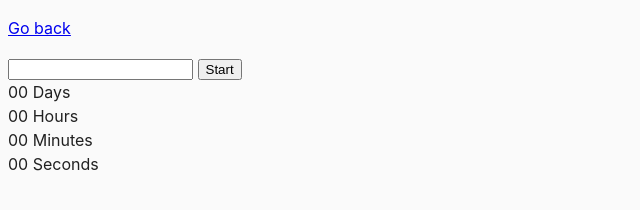
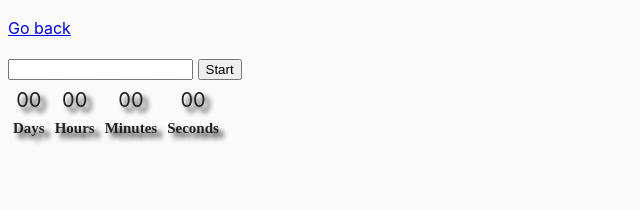
Before and after one commit to Konstantin-Kotenko/goit-js-hw-09, a website built with Parcel: page src/02-timer.html in a window 1280 px wide. Shown: the whole page, without its empty margins (0-640 px from the left). Built offline with nearby package versions, Linux system fonts and the light colour scheme.

Commit message:
start_2_task

```diff
--- a/package.json
+++ b/package.json
@@ -24,5 +24,8 @@
     "parcel-plugin-nuke-dist": "^1.0.1",
     "posthtml-include": "^1.6.2",
     "sass": "^1.32.8"
+  },
+  "dependencies": {
+    "flatpickr": "^4.6.13"
   }
 }
--- a/src/css/common.css
+++ b/src/css/common.css
@@ -3,8 +3,8 @@
 }
 
 body {
-  font-family: -apple-system, BlinkMacSystemFont, 'Segoe UI', Roboto,
-    Oxygen-Sans, Ubuntu, Cantarell, 'Helvetica Neue', sans-serif;
+  font-family: -apple-system, BlinkMacSystemFont, 'Segoe UI', Roboto, Oxygen-Sans, Ubuntu, Cantarell,
+    'Helvetica Neue', sans-serif;
   -webkit-font-smoothing: antialiased;
   -moz-osx-font-smoothing: grayscale;
   background-color: #fafafa;
@@ -16,3 +16,24 @@ img {
   display: block;
   max-width: 100%;
 }
+
+.timer {
+  display: flex;
+}
+.field {
+  padding: 5px;
+  text-align: center;
+}
+
+.value {
+  display: block;
+  align-items: center;
+  font-size: 20px;
+  text-shadow: 2px 2px 20px #fff, 5px 5px 5px #000000;
+}
+.label {
+  font-size: 15px;
+  font-weight: 900;
+  text-shadow: 2px 2px 20px #fff, 5px 5px 5px #000000;
+  font-family: serif;
+}
--- a/src/js/02-timer.js
+++ b/src/js/02-timer.js
@@ -0,0 +1,20 @@
+import flatpickr from 'flatpickr';
+import 'flatpickr/dist/flatpickr.min.css';
+
+function convertMs(ms) {
+  const second = 1000;
+  const minute = second * 60;
+  const hour = minute * 60;
+  const day = hour * 24;
+
+  const days = Math.floor(ms / day);
+  const hours = Math.floor((ms % day) / hour);
+  const minutes = Math.floor(((ms % day) % hour) / minute);
+  const seconds = Math.floor((((ms % day) % hour) % minute) / second);
+
+  return { days, hours, minutes, seconds };
+}
+
+console.log(convertMs(2000));
+console.log(convertMs(140000));
+console.log(convertMs(24140000));
```
Also changed, not shown: 1 other file.
